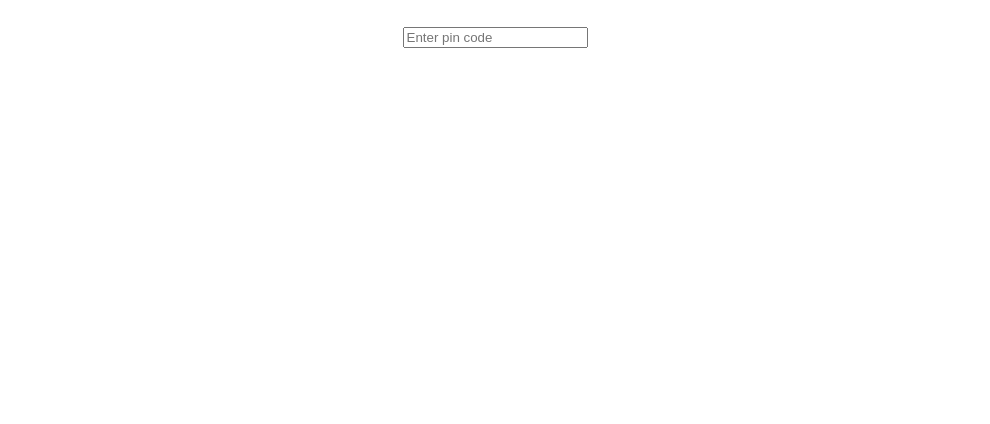
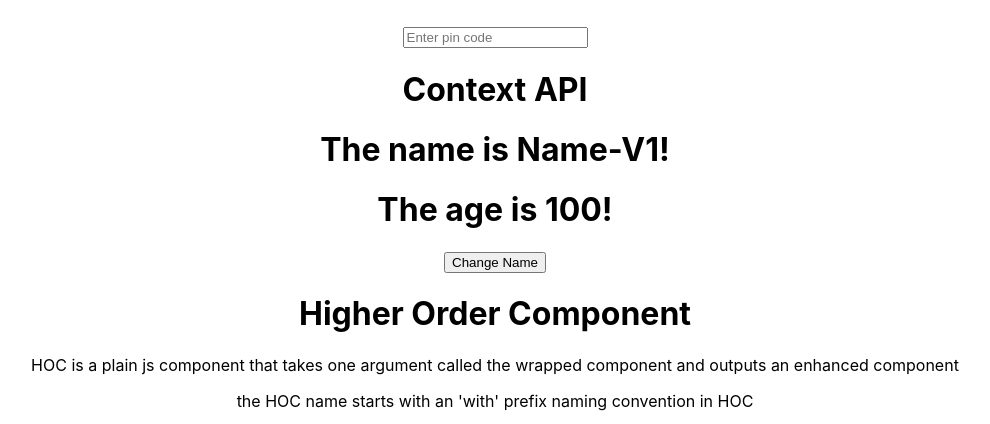
Before and after one commit to Ghos7h/react-important-questions-v1, a React (Create React App) app: page / in a window 1280 px wide. Shown: the part 2222-2646 px from the top of the page, without its empty margins (145-1135 px from the left). Before the commit the page ends 2270 px from the top, so only its background shows below. Built offline with nearby package versions, Linux system fonts and the light colour scheme; no server answers; the HTML template or start-up script is replaced by a standard one.

Commit message:
Context api

```diff
--- a/src/App.js
+++ b/src/App.js
@@ -7,7 +7,10 @@ import VDOM from './components/VDOM';
 import InnerHtml from './components/InnerHtml'
 import StateLess from './components/StateLess';
 import StateFul from './components/StateFul';
-import Debouncing from './components/Debouncing'
+import Debouncing from './components/Debouncing';
+import DemoContext from './components/DemoContext';
+import Posts from './components/HOCs/Posts';
+import User from './components/HOCs/User';
 
 function App() {
   const [displayCount, setDisplayCount] = useState(0)
@@ -44,6 +47,15 @@ function App() {
         <h1>Debounce</h1>
         <Debouncing/>
 
+        <h1>Context API</h1>
+        <DemoContext/>
+
+        <h1>Higher Order Component</h1>
+        <p>HOC is a plain js component that takes one argument called the wrapped component and outputs an enhanced component</p>
+        <p>the HOC name starts with an 'with' prefix naming convention in HOC</p>
+        <Posts/>
+        <User/>
+
     </div>
   );
 }
--- /dev/null
+++ b/src/components/DemoContext.jsx
@@ -0,0 +1,20 @@
+import React from 'react'
+import { useState } from 'react';
+import { UserContext } from '../contexts/UserContext';
+import Home from './Home';
+import User from './User';
+
+const DemoContext = () => {
+const [name, setName] = useState('Name-V1');
+const [age, setAge] = useState(100);
+  return (
+    <>
+        <UserContext.Provider value={{name, setName, age}}>
+          <Home/>
+          <User/>
+        </UserContext.Provider>
+    </>
+  )
+}
+
+export default DemoContext
--- /dev/null
+++ b/src/components/Home.jsx
@@ -0,0 +1,15 @@
+import React, {useContext} from 'react';
+import { UserContext } from '../contexts/UserContext';
+import SettingContext from './SettingContext';
+
+const Home = () => {
+    const {name} = useContext(UserContext);
+  return (
+    <div>
+        <h1>The name is {name}!</h1>
+        <SettingContext/>
+    </div>
+  )
+}
+
+export default Home
--- /dev/null
+++ b/src/components/SettingContext.jsx
@@ -0,0 +1,13 @@
+import React, {useContext} from 'react'
+import { UserContext } from '../contexts/UserContext';
+
+const SettingContext = () => {
+  const {age} = useContext(UserContext);
+  return (
+    <>
+        <h1>The age is {age}!</h1>
+    </>
+  )
+}
+
+export default SettingContext
--- /dev/null
+++ b/src/components/User.jsx
@@ -0,0 +1,13 @@
+import React, {useContext} from 'react'
+import { UserContext } from "../contexts/UserContext";
+
+const User = () => {
+  const {setName} = useContext(UserContext);
+  return (
+    <div>
+        <button onClick={()=>{setName('Name-V2')}}>Change Name</button>
+    </div>
+  )
+}
+
+export default User
--- /dev/null
+++ b/src/contexts/UserContext.js
@@ -0,0 +1,3 @@
+import {createContext} from 'react';
+
+export const UserContext = createContext();
```
